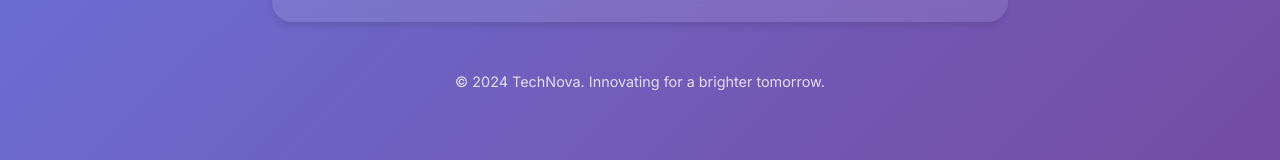
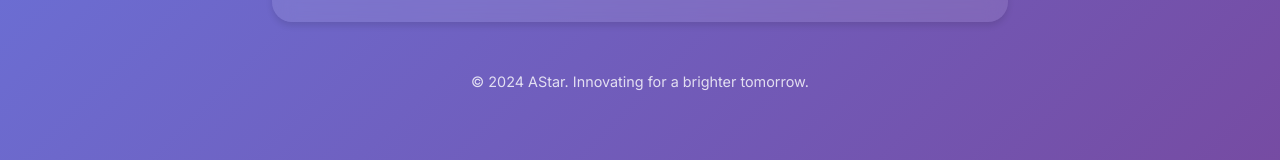
Before and after one commit to Shoheicode/Project-5--AI-Rate-My-Professor, a Next.js app: page /about in a window 1280 px wide. Shown: the part 732-892 px from the top of the page. Built offline with nearby package versions, Linux system fonts and the light colour scheme; no server answers; a web font is replaced by a local one.

Commit message:
Updated copyright

```diff
--- a/components/AboutPage/about.js
+++ b/components/AboutPage/about.js
@@ -62,7 +62,7 @@ const CoolAboutPage = () => {
       </main>
 
       <footer>
-        <p>&copy; 2024 TechNova. Innovating for a brighter tomorrow.</p>
+        <p>&copy; 2024 AStar. Innovating for a brighter tomorrow.</p>
       </footer>
 
       <style jsx global>{`
```
